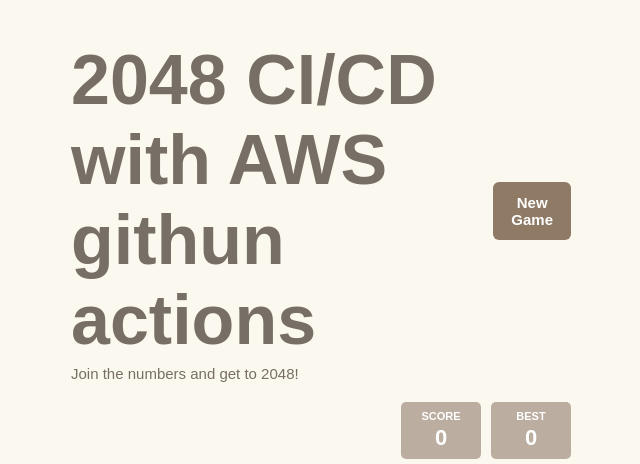
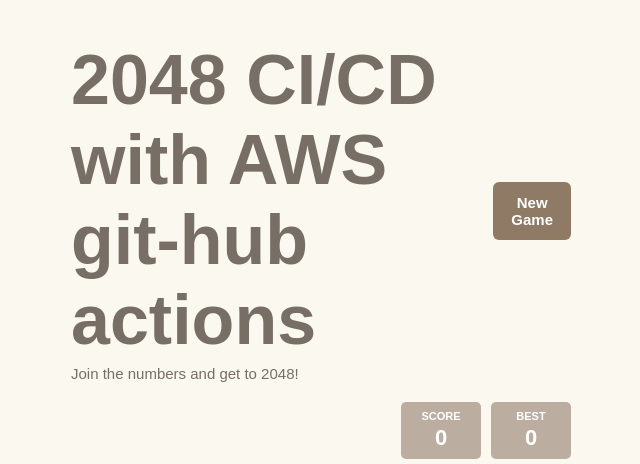
Before and after one commit to OM0126/2048-django-devops, a Django app: page / in a window 1280 px wide. Shown: the top 464 px of the page, without its empty margins (319-959 px from the left). Run offline with Django 5.2, Linux system fonts and the light colour scheme.

Commit message:
testing1.2

```diff
--- a/game/templates/game/index.html
+++ b/game/templates/game/index.html
@@ -18,7 +18,7 @@
         <div class="header">
 
             <div>
-                <h1>2048 CI/CD with AWS githun actions</h1>
+                <h1>2048 CI/CD with AWS git-hub actions</h1>
                 <p>Join the numbers and get to 2048!</p>
             </div>
 
```
